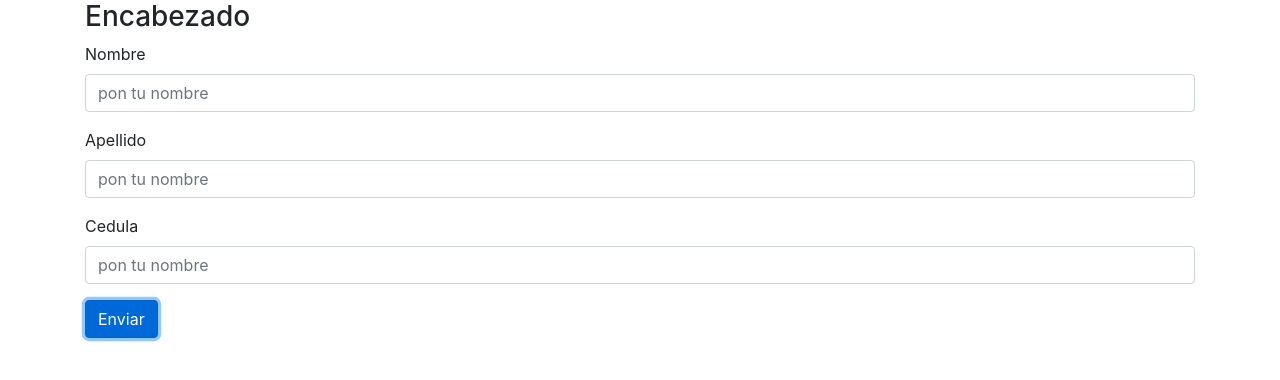
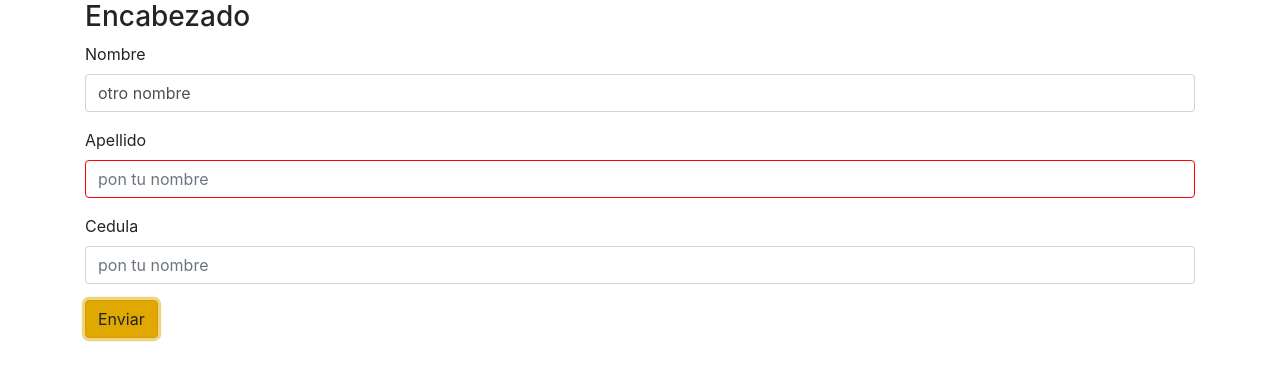
Before and after one commit to Abel731/inicio-jquery, a plain HTML site: page index.html in a window 1280 px wide. Both pictures are taken after a click on the button "Enviar". Drawn offline with Linux system fonts and the light colour scheme.

Commit message:
segundo commit zona segura con jquery, encadenamiento de caracteres recuperar valores del formulario

```diff
--- a/app.js
+++ b/app.js
@@ -0,0 +1,77 @@
+/*
+    DOMContentLoaded sirve
+    para controlar que primero
+    se cargue Todo el documento HTML por ultimo javascript
+*/
+
+/*
+
+*/
+
+// alert:S 0genera o muestra un mensaje emergente
+   // alert("Holis");
+
+   /*document.addEventListener("DOMContentLoaded", function(){
+    // esta es una zona segura de javascript nativo
+    //console.log(document.getElementById("txtNnombre".value));
+});
+
+*/
+
+
+/*
+//añadiendo evento click al boton mostrar
+const btnMostrar = document.getElementById("btnMostrar");
+btnMostrar.addEventListener("click", function(){
+    //alert("hice click");
+    //console.log('haciendo click');
+    const nombres = document.getElementById("txtNombre").value;
+    const apellidos = document.getElementById("txtApellido").value;
+    const cedulas = document.getElementById("txtCedula").value;
+    const direccion = document.getElementById("txtDireccion").value;
+    console.log(' nombres '+nombres+' apellidos '+apellidos+' cedulas '+cedulas+' direccion '+direccion);
+    alert(' nombres '+nombres+' apellidos '+apellidos+' cedulas '+cedulas+' direccion '+direccion);
+
+});*/
+
+//jquery
+//zona segura
+$(function(){
+    //para recuperar datos del id
+    const nombres = $('#txtNombre').val();
+    //cambiar/asignar
+    $('#txtNombre').val('otro nombre');
+
+
+    //añadir evento al boton
+    $('#btnEnviar').on('click', function(){
+        //cuando hiciste click
+        alert('hiciste click');
+        //encadenamiento de caracteres
+        $('#btnEnviar').removeClass('btn-primary');
+        $('#btnEnviar').addClass('btn-warning');
+
+        //recuperar los valores del formulario
+        const nombre = $('#txtNombre').val();
+        const apellido = $('#txtApellido').val();
+        const cedula = $('#txtCedula').val();
+        if(!nombre.trim()){
+            alert('Complete este');
+            $('#txtNombre').css('border-color', 'red').focus();
+            return;
+        }
+
+        if(!apellido.trim()){
+            alert('Complete este');
+            $('#txtApellido').css('border-color', 'red');
+            return;
+        }
+
+        if(!cedula.trim()){
+            alert('Complete este');
+            $('#txtCedula').css('border-color', 'red');
+            return;
+        }
+        alert('Buenísimo');
+    });
+});
--- a/index.html
+++ b/index.html
@@ -47,5 +47,8 @@
     <script src="./assets/js/jquery.slim.min.js"></script>
     <script src="./assets/js/popper.min.js"></script>
 
+
+
+    <script src="./app.js"></script>
 </body>
 </html>
```
